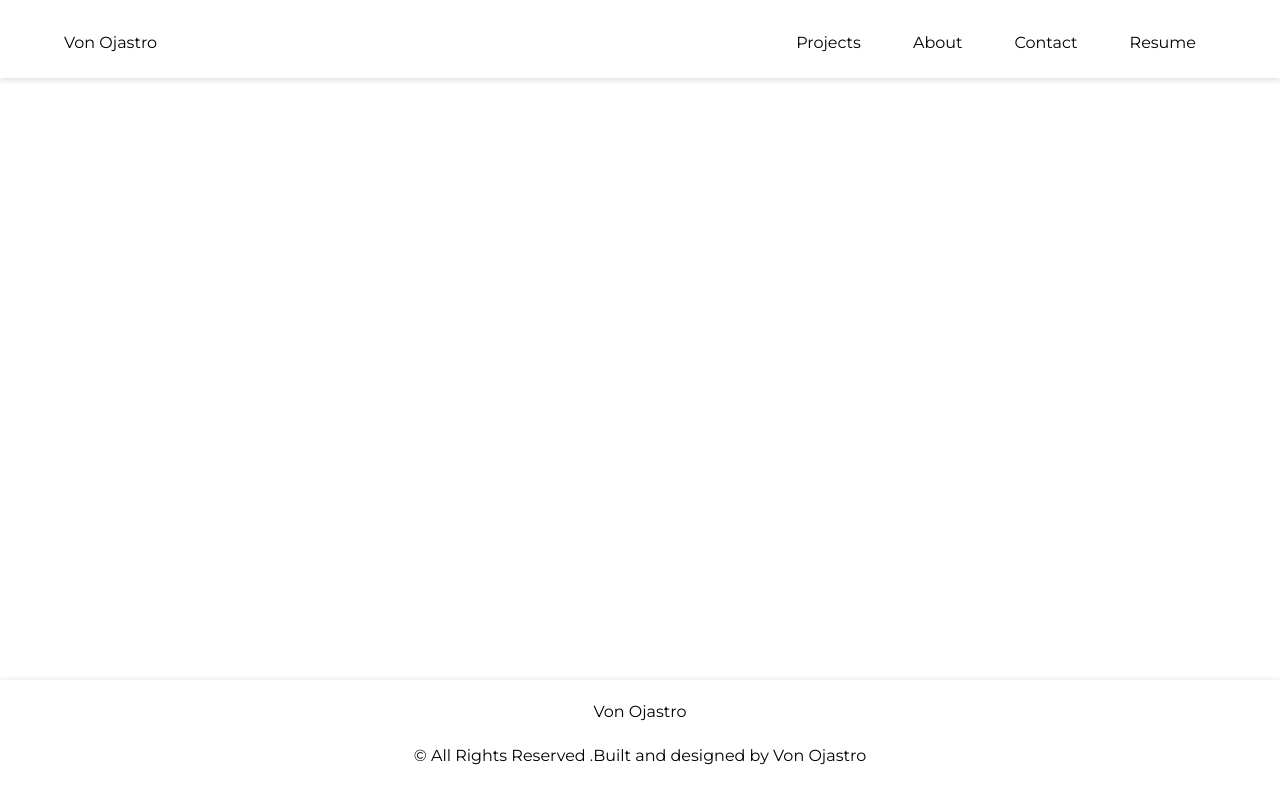
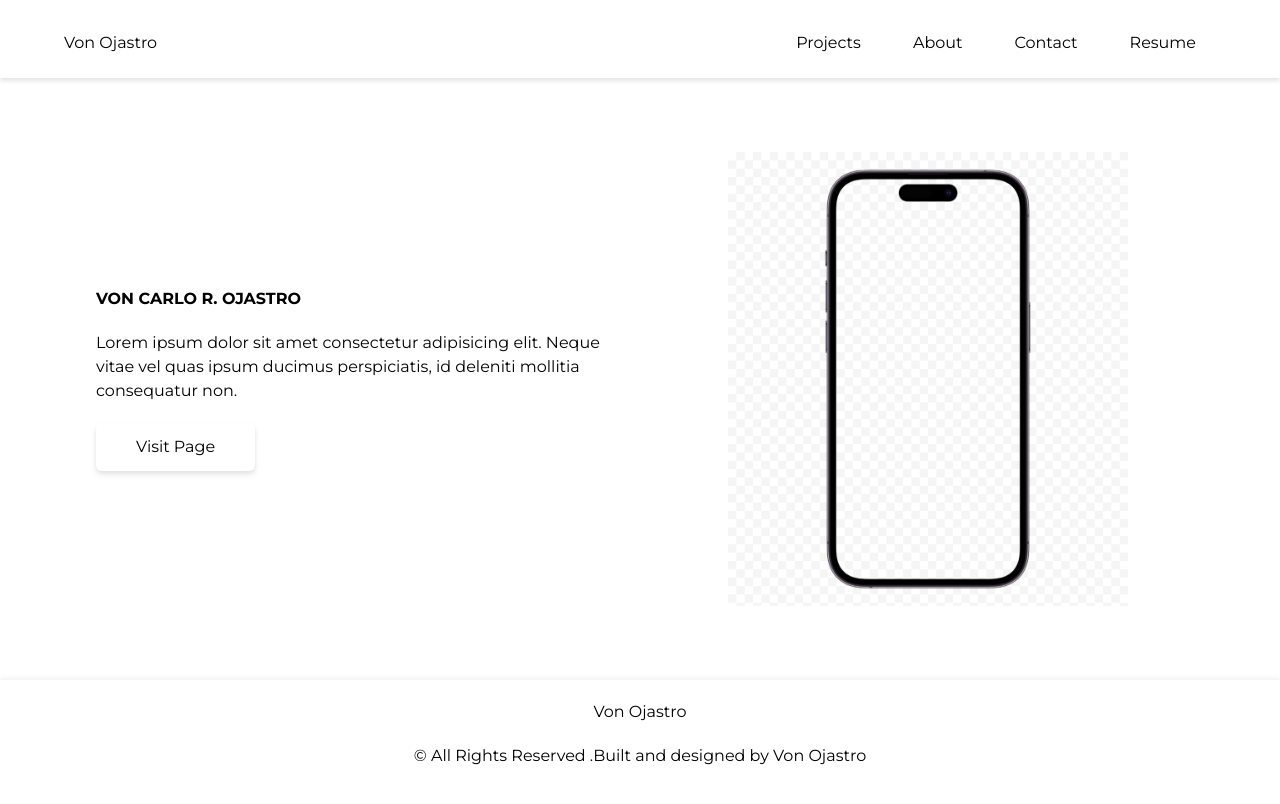
Before and after one commit to vonojastro/portfolio-web, a Next.js app: page / in a window 1280 px wide. Shown: the top 804 px of the page. Built offline with nearby package versions, Linux system fonts and the light colour scheme.

Commit message:
development

```diff
--- a/components/Layout.tsx
+++ b/components/Layout.tsx
@@ -19,7 +19,6 @@ const Layout = ({ children }: LayoutProps) => {
 <>
             <Header />
 </>
-
             {children}
 <>
             <Footer />
--- /dev/null
+++ b/components/Projects.tsx
@@ -0,0 +1,34 @@
+import Image from 'next/image'
+import React from 'react'
+
+const Projects = () => {
+    return (
+        <div className='h-full mx-auto w-full items-center grid content-center md:grid-cols-2 lg:max-w-6xl'>
+
+            <div className='flex justify-center px-4 items-center w-full text-center h-[400px]  md:px-8'>
+                <div className='flex flex-col space-y-5 items-start text-start'>
+                    <h1 className='font-bold uppercase'>Von Carlo R. Ojastro</h1>
+                    <p>Lorem ipsum dolor sit amet consectetur adipisicing elit. Neque vitae vel quas ipsum ducimus perspiciatis, id deleniti mollitia consequatur non.</p>
+                    <button className='px-10 py-3 bg-white rounded-md drop-shadow-md hover:bg-gray-200'>Visit Page</button>
+                </div>
+            </div>
+
+            <div className='flex justify-center px-4 items-center w-full text-center h-[600px]  md:px-8'>
+                <>
+                    <Image
+                        src={require('/images/iphone.png')}
+                        alt='ds'
+                        width={400}
+                        height={400}
+                    />
+                </>
+            </div>
+
+
+
+
+        </div>
+    )
+}
+
+export default Projects
--- a/pages/index.tsx
+++ b/pages/index.tsx
@@ -3,6 +3,7 @@ import Head from 'next/head'
 import Image from 'next/image'
 import Header from '../components/Header'
 import Layout from '../components/Layout'
+import Projects from '../components/Projects'
 
 const Home: NextPage = () => {
   return (
@@ -14,6 +15,7 @@ const Home: NextPage = () => {
 
 
 <Layout >
+<Projects/>
 
 </Layout>
 
--- a/styles/globals.css
+++ b/styles/globals.css
@@ -15,7 +15,6 @@
         scrollbar-width: normal;
         scrollbar-color: #777 #555;
         scroll-behavior: smooth !important;
-
       }
 
       html::-webkit-scrollbar {
```
Also changed, not shown: images/iphone.png (added).
